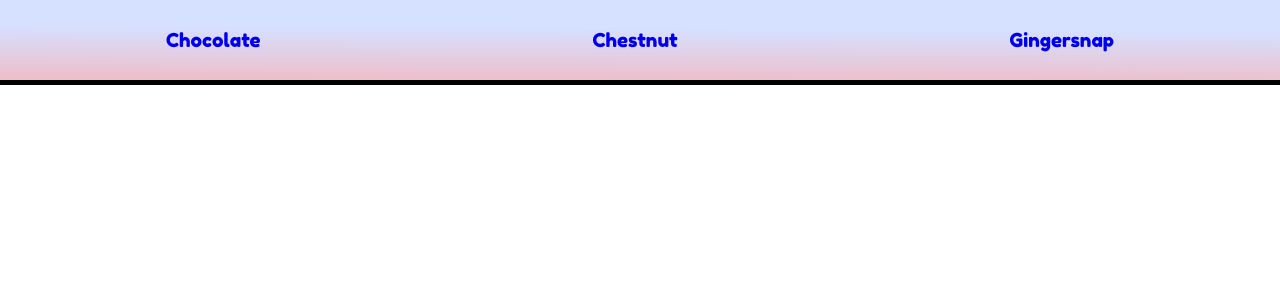
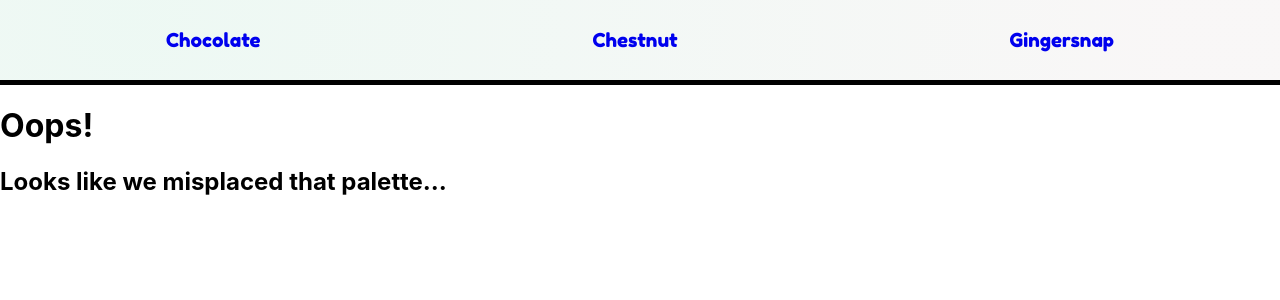
Before and after one commit to Allison-Ause/react-color-router, a React (Create React App) app: page / in a window 1280 px wide. Shown: the top 300 px of the page. Built offline with nearby package versions, Linux system fonts and the light colour scheme; a web font is replaced by a local one.

Commit message:
styling 404

```diff
--- a/src/App.js
+++ b/src/App.js
@@ -2,6 +2,7 @@ import { Route, Switch } from 'react-router-dom';
 import './App.css';
 import NavBar from './components/NavBar/NavBar';
 import RGB from './components/RGB/RGB';
+import NotFound from './components/NotFound/NotFound';
 
 function App() {
   return (
@@ -9,7 +10,7 @@ function App() {
       <NavBar />
       <Switch>
         <Route path="/rgb/:r/:g/:b" component={RGB} />
-        {/* TODO: ADD 404 NOT FOUND ROUTE path="*" */}
+        <Route path="*" component={NotFound} />
       </Switch>
     </main>
   );
--- a/src/components/NavBar/NavBar.css
+++ b/src/components/NavBar/NavBar.css
@@ -1,6 +1,11 @@
 .navbar {
   display: flex;
-  background: linear-gradient(180.3deg, rgb(214, 224, 255) 37.2%, rgb(254, 168, 168) 137.3%);
+  /* background: linear-gradient(180.3deg, rgb(214, 224, 255) 37.2%, rgb(254, 168, 168) 137.3%); */
+  background: radial-gradient(
+    circle at 10% 20%,
+    rgba(216, 241, 230, 0.46) 0.1%,
+    rgba(233, 226, 226, 0.28) 90.1%
+  );
   height: 10vh;
   align-items: center;
   justify-content: space-around;
--- /dev/null
+++ b/src/components/NotFound/NotFound.js
@@ -0,0 +1,10 @@
+export default function NotFound() {
+  return (
+    <div>
+      <h1>Oops!</h1>
+      <h2>Looks like we misplaced that palette...</h2>
+    </div>
+  );
+}
+
+// animate__hinge;
```
Also changed, not shown: src/components/NotFound/NotFound.css (added).
